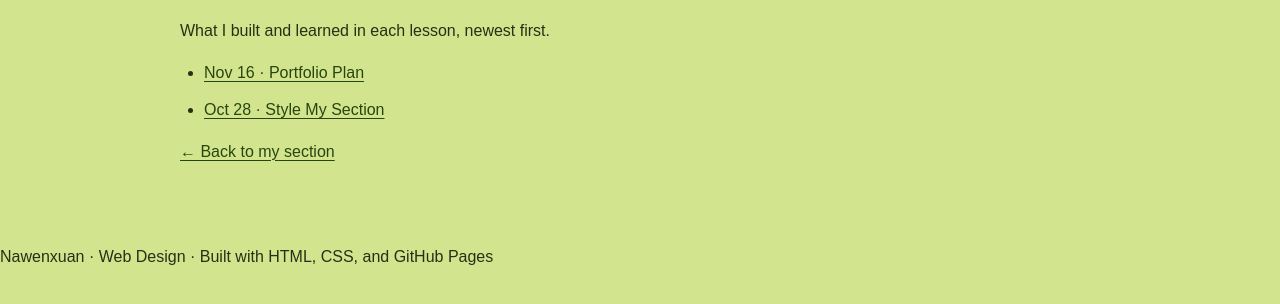
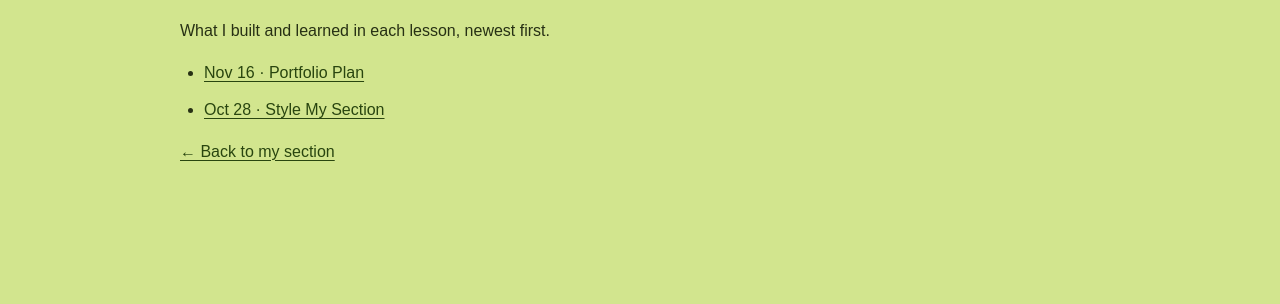
Before and after one commit to montverde-webdesign/nawenxuan-li, a plain HTML site: page classwork/index.html in a window 1280 px wide. Shown: the part 230-534 px from the top of the page. Drawn offline with Linux system fonts and the light colour scheme.

Commit message:
Update: 2024-06-19 15:30:00

```diff
--- a/classwork/index.html
+++ b/classwork/index.html
@@ -54,11 +54,5 @@
 
       <p><a href="../index.html">&larr; Back to my section</a></p>
     </main>
-    <footer>
-      <p>
-        Nawenxuan &middot; Web Design &middot; Built with HTML, CSS, and GitHub
-        Pages
-      </p>
-    </footer>
   </body>
 </html>
```
Also changed, not shown: index.html (+6 -0 lines).
